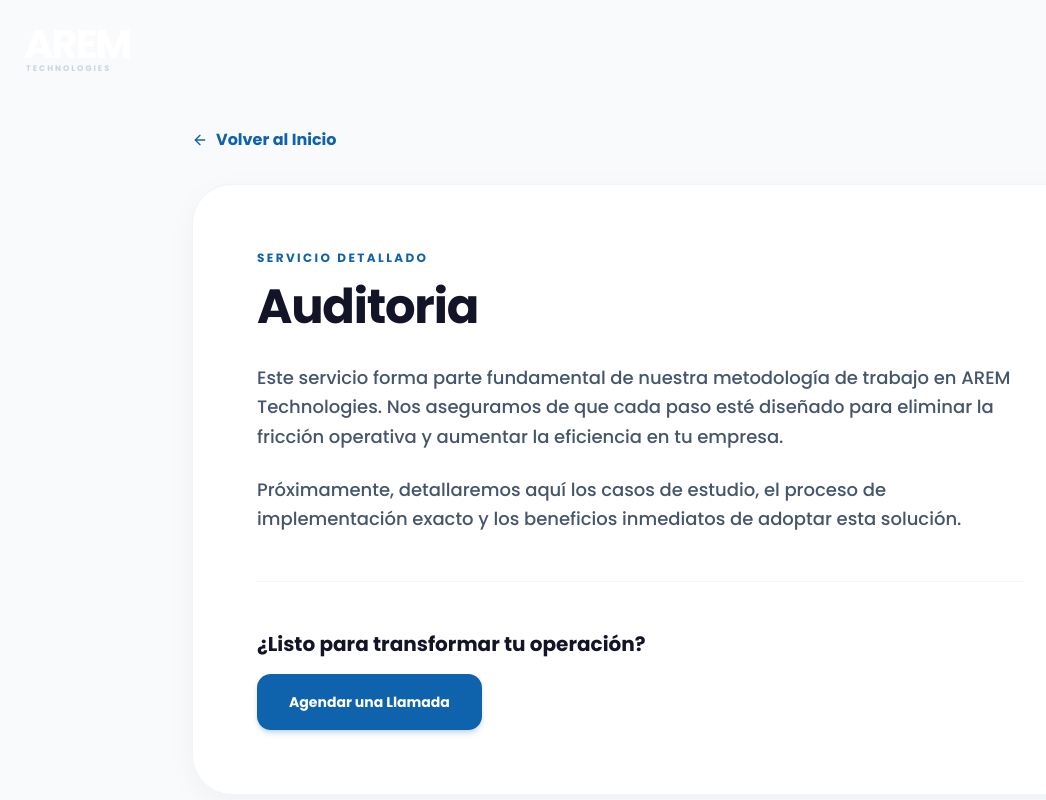
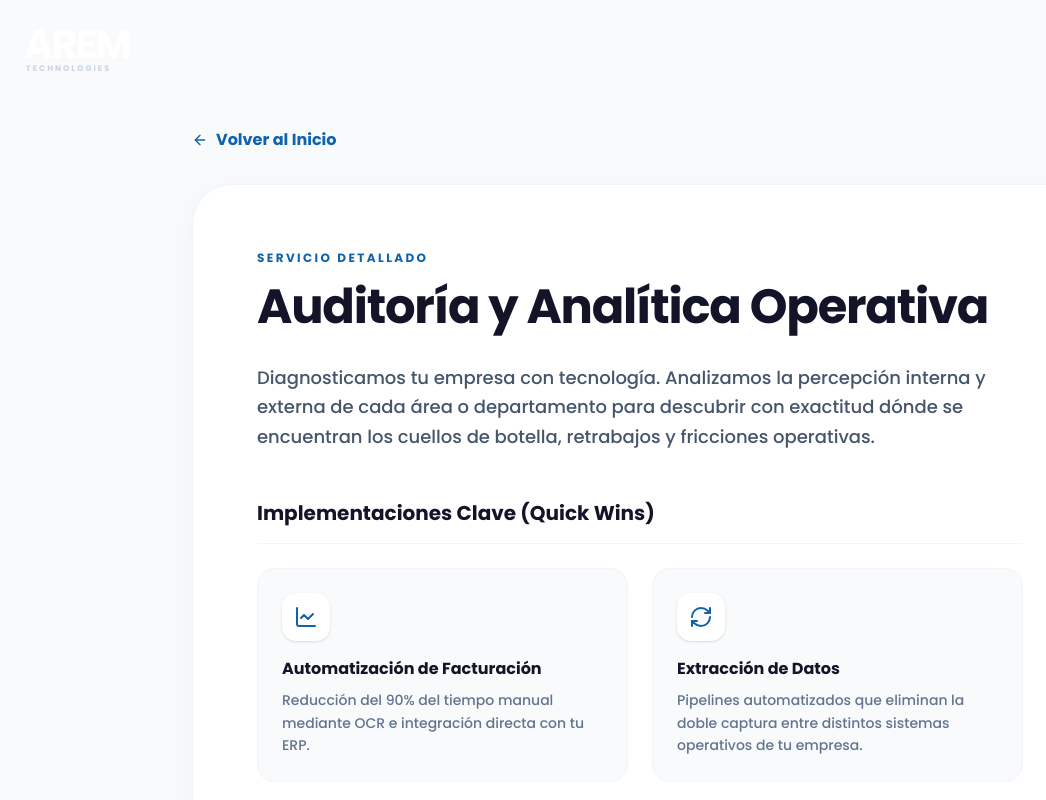
Before and after one commit to JoseRM2/arem-technologies-web, a Next.js app: page /servicios/auditoria in a window 1280 px wide. Shown: the top 800 px of the page, without its empty margins (0-1046 px from the left). Built offline with nearby package versions, Linux system fonts and the light colour scheme.

Commit message:
reestructuracion moviles secciones

```diff
--- a/src/app/servicios/[slug]/page.tsx
+++ b/src/app/servicios/[slug]/page.tsx
@@ -2,13 +2,68 @@ import { Navbar } from "@/components/layout/Navbar";
 import { Footer } from "@/components/sections/Footer";
 import { Button } from "@/components/ui/button";
 import Link from "next/link";
-import { ArrowLeft } from "lucide-react";
+import { ArrowLeft, LineChart, RefreshCw, Network, FileText, Layers } from "lucide-react";
+
+// eslint-disable-next-line @typescript-eslint/no-explicit-any
+const serviceDetails: Record<string, { title: string, description: string, extras: Array<{ title: string, desc: string, icon: any }> }> = {
+  "auditoria": {
+    title: "Auditoría y Analítica Operativa",
+    description: "Diagnosticamos tu empresa con tecnología. Analizamos la percepción interna y externa de cada área o departamento para descubrir con exactitud dónde se encuentran los cuellos de botella, retrabajos y fricciones operativas.",
+    extras: [
+      {
+        title: "Automatización de Facturación",
+        desc: "Reducción del 90% del tiempo manual mediante OCR e integración directa con tu ERP.",
+        icon: LineChart
+      },
+      {
+        title: "Extracción de Datos",
+        desc: "Pipelines automatizados que eliminan la doble captura entre distintos sistemas operativos de tu empresa.",
+        icon: RefreshCw
+      }
+    ]
+  },
+  "estandarizacion": {
+    title: "Estandarización",
+    description: "Orden antes del código. Mapeamos cada proceso paso a paso, creando manuales operativos claros. Sin estandarización, la automatización solo acelera el caos corporativo.",
+    extras: [
+      {
+        title: "Mapeo de Flujos de Trabajo",
+        desc: "Modelado visual de todas las operaciones interdependientes para eliminar redundancias y reprocesos.",
+        icon: Network
+      },
+      {
+        title: "Documentación Técnica",
+        desc: "Manuales operativos claros y actualizados que garantizan la viabilidad técnica antes de escribir una sola línea de código.",
+        icon: FileText
+      }
+    ]
+  },
+  "desarrollo": {
+    title: "Desarrollo a Medida",
+    description: "Desarrollamos sistemas centralizados que se adaptan a la realidad de tu operación. Automatizamos procesos clave y creamos herramientas internas diseñadas exclusivamente para cómo funciona tu negocio.",
+    extras: [
+      {
+        title: "Dashboard Financiero B2B",
+        desc: "Plataforma centralizada con analítica en tiempo real y reportería automatizada sin hojas de cálculo.",
+        icon: LineChart
+      },
+      {
+        title: "ERP Operativo a Medida",
+        desc: "Gestión de inventarios, procesos y envíos construida exactamente a la medida, sin pagar licencias genéricas.",
+        icon: Layers
+      }
+    ]
+  }
+};
 
 export default async function ServicioPage({ params }: { params: Promise<{ slug: string }> }) {
   const resolvedParams = await params;
 
-  // Format slug back to a readable title
-  const title = resolvedParams.slug.split('-').map(word => word.charAt(0).toUpperCase() + word.slice(1)).join(' ');
+  const detail = serviceDetails[resolvedParams.slug] || {
+    title: resolvedParams.slug.split('-').map(word => word.charAt(0).toUpperCase() + word.slice(1)).join(' '),
+    description: "Este servicio forma parte fundamental de nuestra metodología de trabajo en AREM Technologies. Nos aseguramos de que cada paso esté diseñado para eliminar la fricción operativa y aumentar la eficiencia en tu empresa.",
+    extras: []
+  };
 
   return (
     <main className="min-h-screen flex flex-col w-full bg-slate-50 selection:bg-[#0F62AC] selection:text-white">
@@ -22,26 +77,35 @@ export default async function ServicioPage({ params }: { params: Promise<{ slug:
 
           <div className="bg-white border border-slate-100 shadow-[0_8px_30px_rgb(0,0,0,0.04)] rounded-[2.5rem] p-8 md:p-16">
             <div className="text-[12px] tracking-[0.2em] uppercase text-[#0F62AC] font-bold mb-4">Servicio Detallado</div>
-            <h1 className="text-4xl md:text-5xl font-sans font-bold text-[#131428] mb-8 tracking-tight">
-              {title}
+            <h1 className="text-3xl md:text-5xl font-sans font-bold text-[#131428] mb-8 tracking-tight">
+              {detail.title}
             </h1>
 
-            <div className="space-y-6 text-slate-600 text-lg leading-relaxed font-medium">
-              <p>
-                Este servicio forma parte fundamental de nuestra metodología de trabajo en AREM Technologies.
-                Nos aseguramos de que cada paso esté diseñado para eliminar la fricción operativa y
-                aumentar la eficiencia en tu empresa.
-              </p>
-              <p>
-                Próximamente, detallaremos aquí los casos de estudio, el proceso de implementación exacto y los beneficios
-                inmediatos de adoptar esta solución.
-              </p>
+            <div className="space-y-6 text-slate-600 text-base md:text-lg leading-relaxed font-medium mb-12">
+              <p>{detail.description}</p>
             </div>
 
-            <div className="mt-12 pt-12 border-t border-slate-100">
+            {detail.extras.length > 0 && (
+              <div className="mb-12">
+                <h3 className="text-xl font-bold text-[#131428] mb-6 border-b border-slate-100 pb-4">Implementaciones Clave (Quick Wins)</h3>
+                <div className="grid grid-cols-1 sm:grid-cols-2 gap-6">
+                  {detail.extras.map((extra, idx) => (
+                    <div key={idx} className="bg-slate-50 border border-slate-100 p-6 rounded-2xl hover:shadow-md transition-shadow duration-300">
+                      <div className="w-12 h-12 bg-white rounded-xl shadow-sm flex items-center justify-center text-[#0F62AC] mb-4">
+                        <extra.icon className="w-6 h-6" />
+                      </div>
+                      <h4 className="font-bold text-[#131428] mb-2">{extra.title}</h4>
+                      <p className="text-slate-500 text-sm font-medium leading-relaxed">{extra.desc}</p>
+                    </div>
+                  ))}
+                </div>
+              </div>
+            )}
+
+            <div className="mt-8 pt-8 border-t border-slate-100">
               <h3 className="text-xl font-bold text-[#131428] mb-4">¿Listo para transformar tu operación?</h3>
               <Link href="/#contacto">
-                <Button size="lg" className="bg-[#0F62AC] hover:bg-[#0A4B85] text-white font-bold h-14 px-8 rounded-xl transition-all shadow-md shadow-[#0F62AC]/20">
+                <Button size="lg" className="bg-[#0F62AC] hover:bg-[#0A4B85] text-white font-bold h-14 px-8 rounded-xl transition-all shadow-md shadow-[#0F62AC]/20 w-full sm:w-auto">
                   Agendar una Llamada
                 </Button>
               </Link>
```
